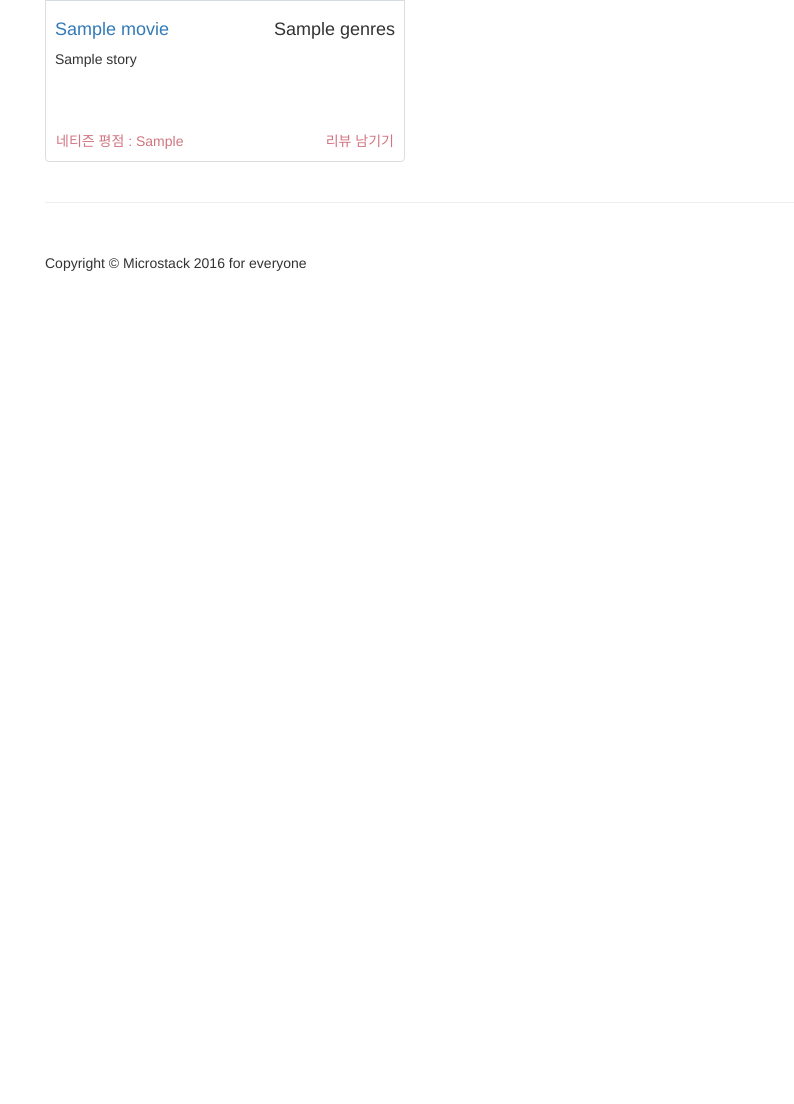
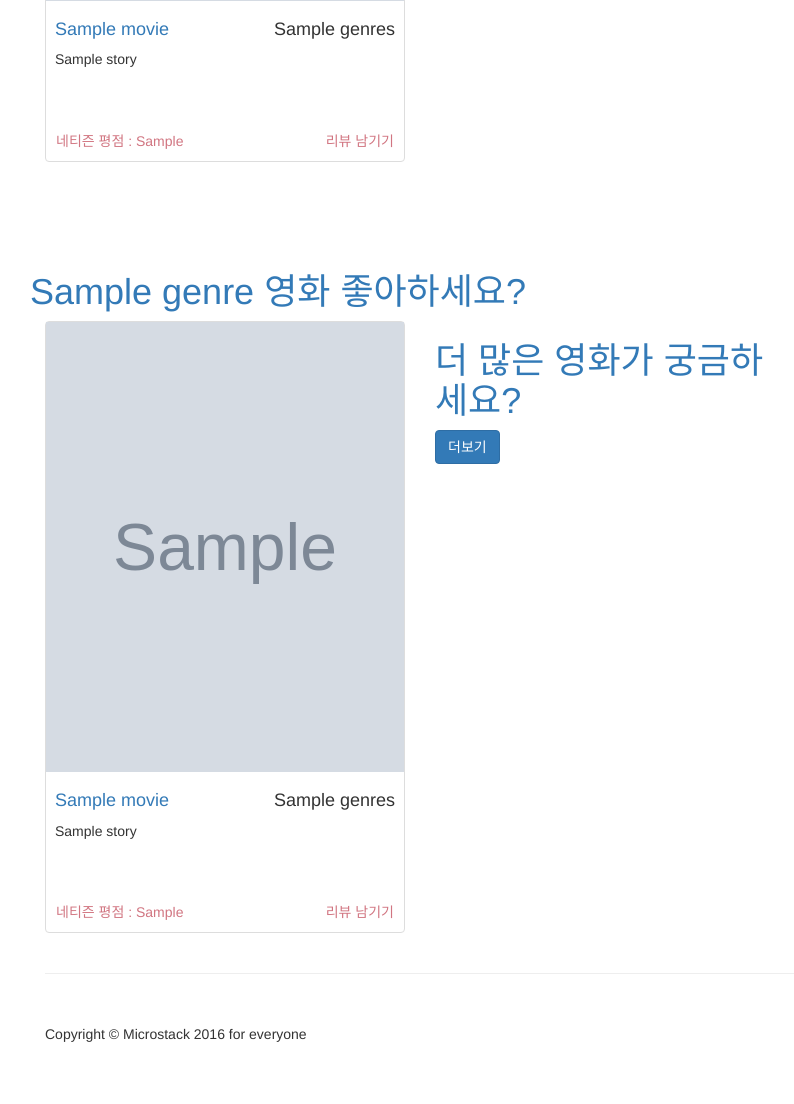
Before and after one commit to microstack/front, a Flask app: template movies/templates/index.html in a window 1280 px wide. Shown: the part 1240-2344 px from the top of the page, without its empty margins (25-819 px from the left). Before the commit the page ends 1511 px from the top, so only its background shows below. Run offline with Flask 2, Linux system fonts and the light colour scheme; the template is opened without the code that fills it: most values are stand-ins (such as "Sample title", 1, 10 or a date in 2020); grey boxes marked "Sample" are stand-in pictures; some libraries are stand-ins or nearby versions.

Commit message:
add genre movies container

```diff
--- a/movies/templates/base.html
+++ b/movies/templates/base.html
@@ -28,7 +28,8 @@
     {% endblock %}
     {% block netizen_movie %}
     {% endblock %}
-
+    {% block genre_movie %}
+    {% endblock %}
 
     {% include "footer.html" %}
 
--- a/movies/templates/index.html
+++ b/movies/templates/index.html
@@ -84,21 +84,64 @@
            </div>
            {% endfor %}
 
-             <div class="col-sm-4 col-lg-4 col-md-4">
+            <div class="col-sm-4 col-lg-4 col-md-4">
                <h1><a href="#">더 많은 영화가 궁금하세요?</a>
                </h1>
                <p></p>
                <a class="btn btn-primary" target="_blank" href="#">더보기</a>
-           </div>
-
-
             </div>
-
         </div>
-
+        </div>
       </div>
-
     </div>
     <!-- /.container -->
 
-    {% endblock %}
+{% endblock %}
+
+{% block genre_movie %}
+
+    <div class="container _pad-70">
+
+      <div class="row">
+
+        <div class="col-md-12">
+
+          <div class="row">
+
+            <div class="col-md12">
+                <h1><a href="#">{{ genre }} 영화 좋아하세요?</a></h1>
+             </div>
+
+           {% for movie in genre_movies %}
+           <div class="col-sm-4 col-lg-4 col-md-4">
+               <div class="thumbnail">
+                 <img src="{{ movie.thumbnail }}" alt="">
+                 <div class="caption">
+                   <h4 class="pull-right">{{ movie.genres }}</h4>
+                   <h4><a href="#">{{ movie.title }}</a>
+                   </h4>
+                   <p>{{ movie.story }}</p>
+                 </div>
+                 <div class="ratings">
+                   <p class="pull-right">리뷰 남기기</p>
+                   <p>
+                     네티즌 평점 : {{ movie.netizen_grade }}
+                   </p>
+                 </div>
+               </div>
+           </div>
+           {% endfor %}
+
+            <div class="col-sm-4 col-lg-4 col-md-4">
+               <h1><a href="#">더 많은 영화가 궁금하세요?</a>
+               </h1>
+               <p></p>
+               <a class="btn btn-primary" target="_blank" href="#">더보기</a>
+            </div>
+        </div>
+        </div>
+      </div>
+    </div>
+    <!-- /.container -->
+
+{% endblock %}
```
Also changed, not shown: movies/views.py (+15 -3 lines).
